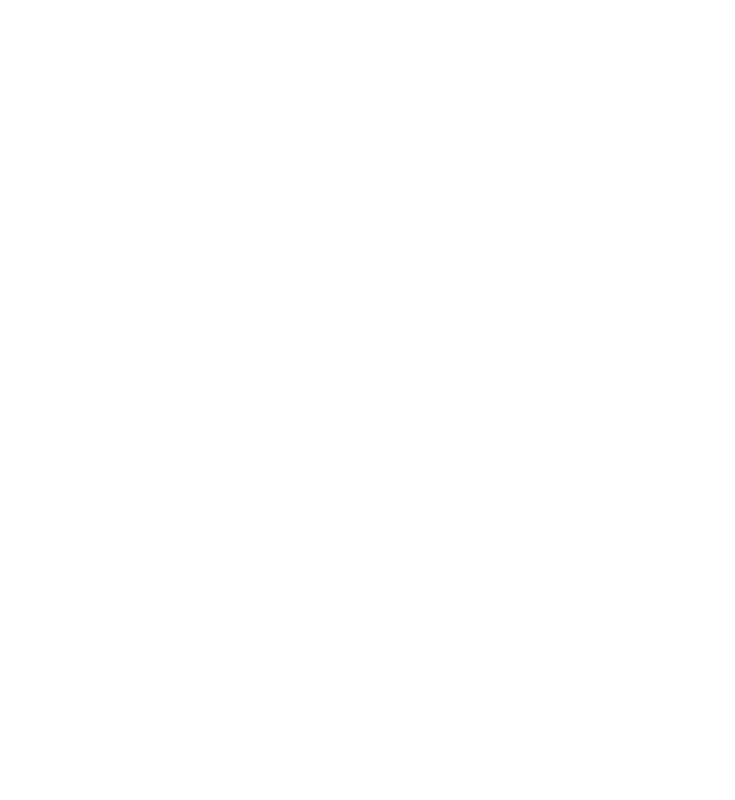
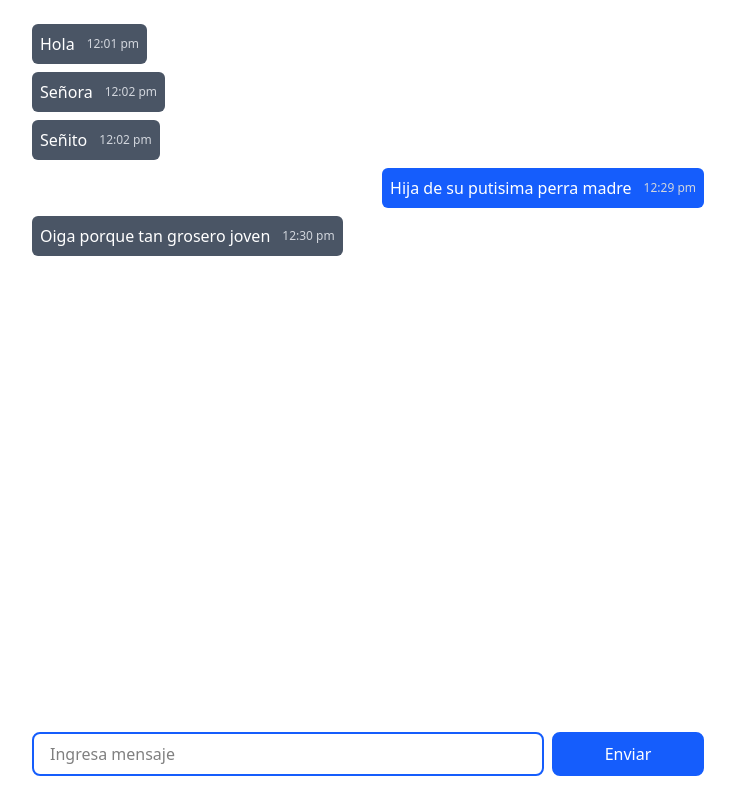
Before and after one commit to Dvid19/juego-gato-vue3, a Vue app: page /reverb in a window 1280 px wide. Before the commit this address had no page. Shown: the whole page, without its empty margins (272-1007 px from the left). Built offline with nearby package versions, Linux system fonts and the light colour scheme; no server answers.

Commit message:
Commit 5

```diff
--- a/package.json
+++ b/package.json
@@ -10,6 +10,8 @@
   },
   "dependencies": {
     "axios": "^1.13.2",
+    "laravel-echo": "^2.2.6",
+    "pusher-js": "^8.4.0",
     "vue": "^3.5.24",
     "vue-router": "^4.6.3"
   },
--- /dev/null
+++ b/src/resource/echo.js
@@ -0,0 +1,16 @@
+import Echo from 'laravel-echo';
+import Pusher from 'pusher-js';
+
+window.Pusher = Pusher;
+
+const echo = new Echo({
+    broadcaster: 'reverb',
+    key: import.meta.env.VITE_REVERB_APP_KEY,
+    wsHost: import.meta.env.VITE_REVERB_HOST || window.location.hostname,
+    wsPort: import.meta.env.VITE_REVERB_PORT || 8080,
+    wssPort: import.meta.env.VITE_REVERB_PORT || 8080,
+    forceTLS: false,
+    enabledTransports: ['ws', 'wss'],
+});
+
+export default echo;
--- a/src/router/index.js
+++ b/src/router/index.js
@@ -1,11 +1,17 @@
 import { createRouter, createWebHistory } from "vue-router";
 import Lobby from "../views/Lobby.vue";
 import GameGato from "../views/GameGato.vue";
+import MsgPrueba from "../views/MsgPrueba.vue";
 
 const routes = [
     {
         path: "/",
         redirect: "/lobby"
+    },
+    {
+        path: "/reverb",
+        name: "Reverb",
+        component: MsgPrueba,
     },
     {
         path: "/lobby",
--- a/src/views/GameGato.vue
+++ b/src/views/GameGato.vue
@@ -1,6 +1,6 @@
 <template>
 
-    <div class="flex items-center justify-center h-[100vh]">
+    <div class="flex items-center justify-center h-[100vh] relative">
         <div class="flex flex-col items-center">
             <h1 class="text-4xl font-medium text-black mb-8">
                 Jugando al Gato
@@ -14,15 +14,24 @@
                      {{ casilla }}
                 </button>
             </div>
+        </div>
 
+        <!-- Modal de ganador -->
+        <div v-if="winner || isDraw" class="flex flex-col absolute items-center w-max-2xl px-12 py-8 rounded-lg bg-black">
+            <p class="text-xl font-base text-white mb-6">
+                {{ msgFinal }}
+            </p>
             <div class="flex">
                 <button @click="resetGame"
-                    class="text-xl border-2 border-blue-600 px-6 py-3 rounded text-blue-600 font-medium">
-                    Resetear partida
+                    class="text-normal border-2 border-blue-600 px-6 py-3 rounded text-blue-600 font-medium">
+                    Reiniciar partida
                 </button>
             </div>
         </div>
+
     </div>
+
+
 
 </template>
 
@@ -34,12 +43,18 @@ const green = "text-green-600";
 const blue = "text-blue-600";
 const colors = ref(["", "", "", "", "", "", "", "", ""])
 const turn = ref("X")
+const winner = ref(null)
+const isDraw = ref(false)
+const msgFinal = ref("")
 
 onMounted(() => {
     console.log('INICIO JUEGO')
 })
 
 function pullMove(index){
+    // Verificamos que no haya ganador ahun
+    if (winner.value) return
+
     // Verificamos que la casilla no ste ocupada
     if (board.value[index] !== ''){
         alert('Casilla ocupada')
@@ -57,22 +72,36 @@ function pullMove(index){
 
     // Verificamos el ganador
     const ganador = checkWinner(board.value)
-    if (ganador !== false) {
-        alert(`Gano ${ganador}`)
+    if (ganador) {
+        setTimeout(() => {
+            winner.value = ganador
+            msgFinal.value = resFinal()
+        }, 1000)
     }
+
+    // Verificamos si fue empate
+    if (!ganador && !board.value.includes('')){
+        setTimeout(() => {
+            isDraw.value = true
+            msgFinal.value = resFinal()
+        }, 1000)
+    }
+
 }
 
 function resetGame(){
     board.value = ["", "", "", "", "", "", "", "", ""]
     colors.value = ["", "", "", "", "", "", "", "", ""]
     turn.value = "X"
+    winner.value = null
+    isDraw.value = false
 }
 
 function checkWinner(b){
     const winners = [
         [0,1,2], [0,4,8], [0,3,6],
         [1,4,7],
-        [2,4,5], [2,5,8],
+        [2,4,6], [2,5,8],
         [3,4,5], [6,7,8]
     ]
     for(let w of winners){
@@ -81,7 +110,17 @@ function checkWinner(b){
         }
     }
 
-    return false;
+    return null;
+}
+
+const resFinal = () => {
+    if (winner.value) {
+        return `Genial, el ganador es: ${winner.value}`
+    }
+
+    if (isDraw.value) {
+        return `La partida queda en empate !!!`
+    }
 }
 
 </script>
--- a/src/views/Lobby.vue
+++ b/src/views/Lobby.vue
@@ -1,19 +1,21 @@
 <template>
 
-    <div class="flex items-center justify-center">
-        <h1 class="text-4xl font-medium text-black">
-            Estas preparado...
-        </h1>
-    </div>
+    <div class="flex flex-col items-center justify-center min-h-[100vh] my-12">
 
-    <div class="space-y-6">
-        <button class="text-white font-medium bg-green-600 p-6 w-full h-[12rem]">
-            Crear partida
-        </button>
+        <div class="flex flex-col gap-5">
+            <button class="text-white font-bold text-lg bg-orange-600 p-6 min-w-[24rem] h-[12rem] rounded-lg">
+                Jugar VS la CPU
+            </button>
 
-        <button class="text-white font-medium bg-blue-600 p-6 w-full h-[12rem]">
-            Unirse a una partida
-        </button>
+            <button class="text-white font-bold text-lg bg-green-600 p-6 min-w-[24rem] h-[12rem] rounded-lg">
+                Crear partida online
+            </button>
+
+            <button class="text-white font-bold text-lg bg-blue-600 p-6 min-w-[24rem] h-[12rem] rounded-lg">
+                Unirse a una partida online
+            </button>
+        </div>
+
     </div>
 
 </template>
--- /dev/null
+++ b/src/views/MsgPrueba.vue
@@ -0,0 +1,72 @@
+<template>
+
+    <div class="flex flex-col items-start justify-between min-h-[100vh] max-w-2xl mx-auto">
+
+        <!-- Mensajes -->
+        <div class="flex flex-col w-full mt-6 mb-4">
+            <div v-for="mensaje in msgsFormat" :class="mensaje.userId === myId ? 'ms-auto' : ''">
+                <div :class="['inline-block rounded-md mb-2 p-2', mensaje.userId === myId ? 'bg-blue-600' : 'bg-gray-600']">
+                    <div class="flex items-center gap-3">
+                        <p class="text-white font-medium"> {{ mensaje.msg }}</p>
+                        <span class="text-gray-300 text-xs"> {{ mensaje.dateFormat }} </span>
+                    </div>
+                </div>
+            </div>
+        </div>
+
+        <!-- Enviar mensaje -->
+        <div class="flex w-full gap-2 mb-6">
+            <input type="text" placeholder="Ingresa mensaje" class="w-128 border-2 border-blue-600 rounded-lg py-2 px-4"></input>
+            <button class="flex-grow bg-blue-600 text-white px-4 py-2 rounded-lg border-2 border-blue-600">Enviar</button>
+        </div>
+
+    </div>
+
+</template>
+
+<script setup>
+import { ref, onMounted, computed } from "vue"
+import echo from "../resource/echo.js"
+
+const myId = ref(1)
+
+const msg = ref("")
+const msgs = ref([
+    {userId:2, msg:"Hola", date:"2025-12-01 12:01:12"},
+    {userId:2, msg:"Señora", date:"2025-12-01 12:02:12"},
+    {userId:2, msg:"Señito", date:"2025-12-01 12:02:12"},
+    {userId:1, msg:"Hija de su putisima perra madre", date:"2025-12-01 12:29:12"},
+    {userId:2, msg:"Oiga porque tan grosero joven", date:"2025-12-01 12:30:12"}
+])
+
+const msgsFormat = computed(() => {
+    const msgsF = msgs.value.map(function(m) {
+        return {
+            ...m,
+            dateFormat: getHoraFormato(m.date)
+        }
+    })
+    return msgsF
+})
+
+onMounted(() => {
+    echo.channel('chat')
+})
+
+function getHoraFormato(f){
+    const fecha = new Date(f)
+    let horas = fecha.getHours();
+    let minutos = fecha.getMinutes();
+
+    const ampm = horas >= 12 ? 'pm' : 'am'
+
+    horas = horas % 12;
+    horas = horas ? horas : 12
+
+    horas = horas < 10 ? `0${horas}` : horas
+    minutos = minutos < 10 ? `0${minutos}` : minutos
+
+    return `${horas}:${minutos} ${ampm}`
+}
+
+</script>
```
Also changed, not shown: 2 other files (tests, documents, lock files or other folders).
